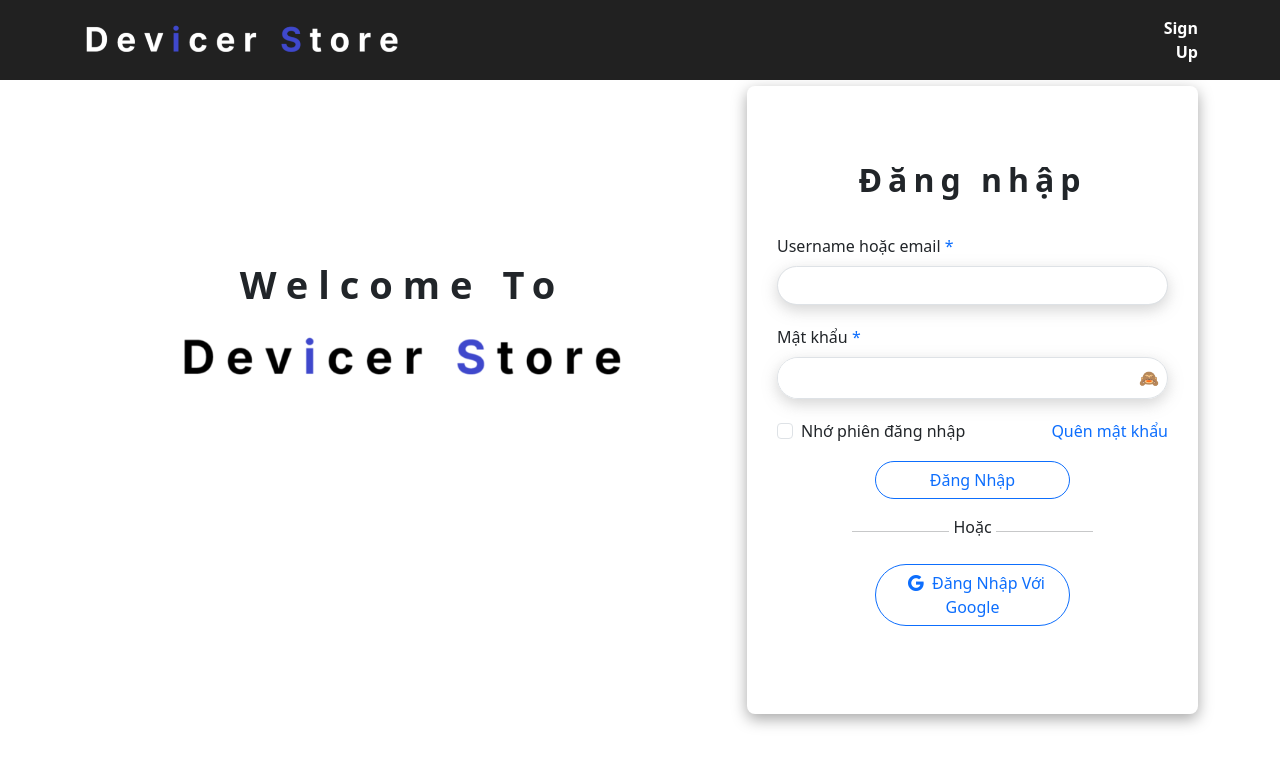
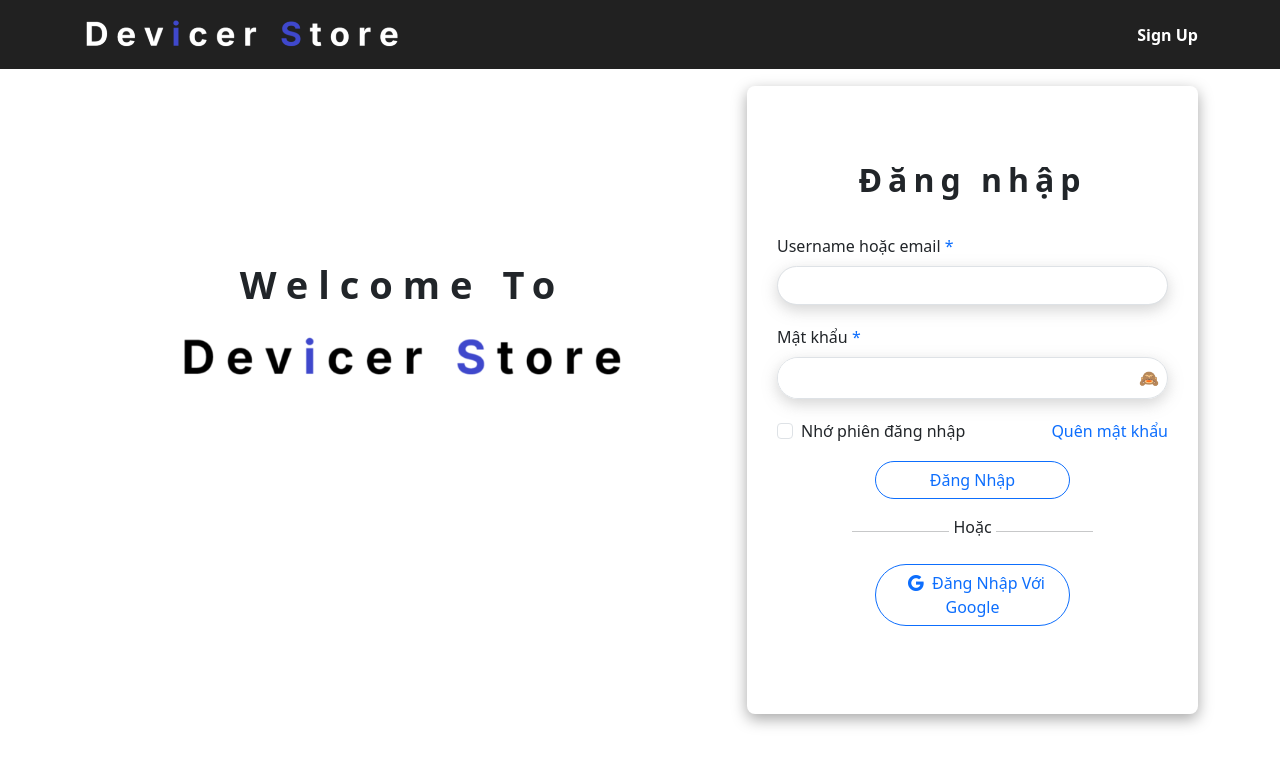
Before and after one commit to leminhbao308/software_architecture_and_design_ui, a React (Vite) app: page /login in a window 1280 px wide. Shown: the top 766 px of the page. Built offline with nearby package versions, Linux system fonts and the light colour scheme.

Commit message:
feat(header): add user dropdown & improve header styling

```diff
--- a/src/App.css
+++ b/src/App.css
@@ -62,6 +62,18 @@
     text-decoration: none;
     font-size: 16px;
     font-weight: 600;
+}
+
+.auth-link {
+    color: var(--white-text-color);
+    text-decoration: none;
+    font-size: 16px;
+    font-weight: 600;
+}
+
+.auth-link:hover {
+    color: var(--white-text-color);
+    text-decoration: none;
 }
 
 .header .header-action .btn-logout {
--- a/src/components/layouts/header.tsx
+++ b/src/components/layouts/header.tsx
@@ -1,5 +1,6 @@
 import { Link, useLocation, useNavigate } from "react-router-dom";
 import Logo from "../../assets/devicer-white.png";
+import AssetsConstant from "../../consts/AssetsConstant"; // Import AssetsConstant
 import PathConst from "../../consts/PathConst";
 import { isAuthenticated, logout } from "../../services/auth/AuthService";
 import CategoryBtn from "../category/CategoryComponent";
@@ -18,15 +19,14 @@ const Header = () => {
   return (
     <header className="header">
       <div className="container header-container d-flex justify-content-between align-items-center py-3">
+        {/* Logo */}
         <div className="header-logo">
           <Link to={PathConst.HOME}>
-            <img
-              src={Logo}
-              alt="logo devicer store"
-              title="logo devicer store"
-            />
+            <img src={Logo} alt="logo devicer store" title="logo devicer store" />
           </Link>
         </div>
+
+        {/* Chỉ hiển thị nếu đã đăng nhập */}
         {isAuthenticated() && (
           <>
             <CategoryBtn />
@@ -35,15 +35,23 @@ const Header = () => {
           </>
         )}
 
-        <div className="header-action">
+        {/* User Icon & Dropdown - Tái sử dụng category-container */}
+        <div className="category-container">
           {isAuthenticated() ? (
-            <button className="btn-logout" onClick={handleLogout}>
-              Log Out
-            </button>
+            <>
+              <div className="category-btn">
+                <img src={AssetsConstant.USER_ICON} alt="User Icon" className="category-btn-img user-icon" />
+                <p className="category-btn-title">Tài khoản</p>
+              </div>
+              <ul className="categories">
+                <li className="category">User Info</li>
+                <li className="category" onClick={handleLogout}>Log Out</li>
+              </ul>
+            </>
           ) : location.pathname === PathConst.LOGIN ? (
-            <Link to={PathConst.SIGNUP}>Sign Up</Link>
+            <Link to={PathConst.SIGNUP} className="auth-link" >Sign Up</Link>
           ) : (
-            <Link to={PathConst.LOGIN}>Log In</Link>
+            <Link to={PathConst.LOGIN} className="auth-link" >Log In</Link>
           )}
         </div>
       </div>
--- a/src/consts/AssetsConstant.ts
+++ b/src/consts/AssetsConstant.ts
@@ -11,7 +11,7 @@ import bugCloseIcon from "../assets/bug-close-icon.svg";
 import successCloseIcon from "../assets/success-close-icon.svg";
 import warningCloseIcon from "../assets/warning-close-icon.svg";
 import CartIcon from "../assets/cart-icon.svg";
-import userIcon from "../assets/User.png";
+import userIcon from "../assets/user-icon.png";
 
 const AssetsConstant = {
   WHITE_LOGO: whiteLogo,
```
Also changed, not shown: src/assets/user-icon.png (renamed from src/assets/User.png).
